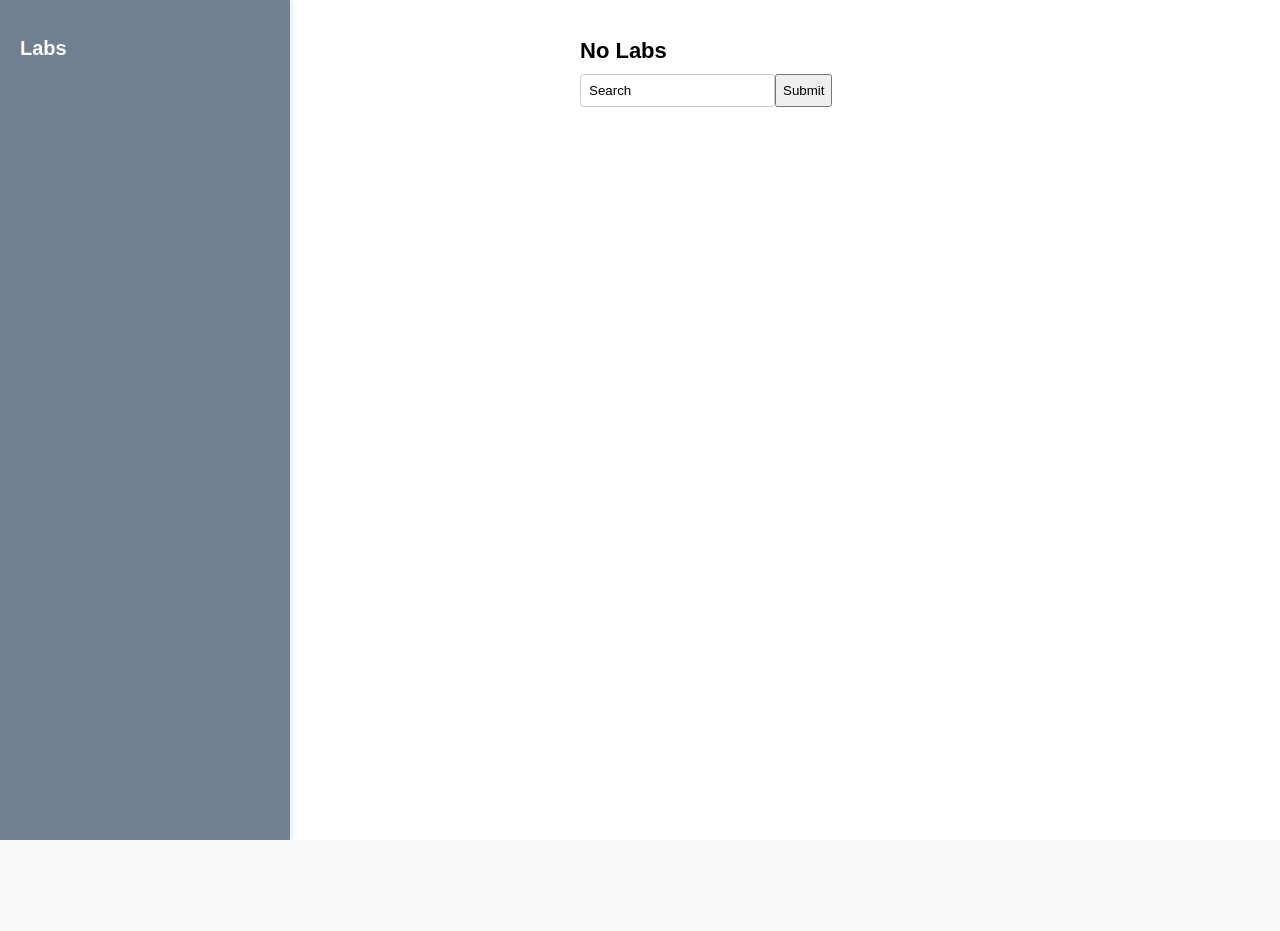
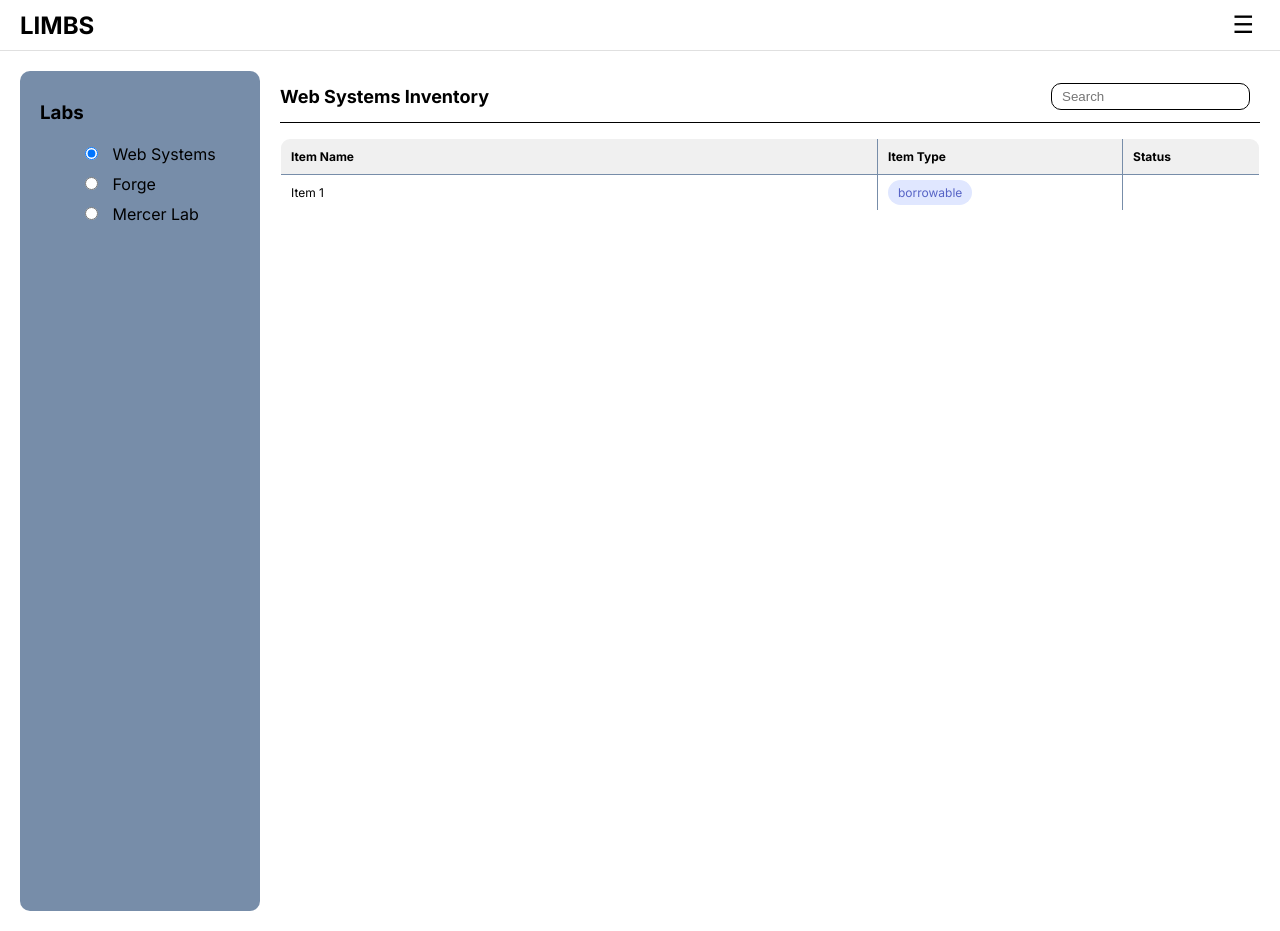
Before and after one commit to RPI-ITWS/ITWS-2110-F24-LuckyCharms, a PHP site: page /user_homepage.html in a window 1280 px wide. Before the commit the page ends 840 px from the top, so only its background shows below. Run offline with PHP 8.4, Linux system fonts and the light colour scheme.

Commit message:
general css to the user lab dashboard page
added general css to the page, the only things that might be left is the side bar and the navigation.

```diff
--- a/homepage.css
+++ b/homepage.css
@@ -1,5 +1,7 @@
+@import url('https://fonts.googleapis.com/css2?family=Inter:ital,opsz,wght@0,14..32,100..900;1,14..32,100..900&display=swap');
+
 html {
-    font-family: Arial;
+  font-family: 'Inter', sans-serif;
   min-width: 1150px;
 }
 
@@ -7,239 +9,118 @@ body {
     margin: 0;
 }
 
-#navbar {
-    display: flex;
-    justify-content: left;
-    width: 100%;
-    position: fixed;
-    background-color: white;
-}
-
-#logo {
-    margin-right: 45%;
-    margin-left: 2%;
-    font-weight: bold;
-    font-size: 40px;
-    width: 10%;
-}
-
-.nav-text {
-    font-size: 18px;
-    font-weight: bold;
-    width: 7%;
-    margin-left: 2%;
-    margin-top: 38px;
-    min-width: 80px;
-}
-
-.nav-button {
-    height: 35px;
-    margin-top: 30px;
-    width: 10%;
-    border: none;
-    border-radius: 20px;
-    color: white;
-    font-size: 20px;
-    font-weight: bold;
-    width: 10%;
-    margin-left: 2%;
-}
-
-#login-button {
-    background-color: #78849E;
-}
-
-#sign-up-button {
-    background-color: black;
-}
-
-#content {
-    display: flex;
-    flex-direction: column;
-    justify-content: center;
-}
-
-#intro {
-    margin: auto;
-    margin-top: 100px;
-    background-color: #78849E;
-    width: 93%;
-    border-radius: 20px;
-    height: 900px;
-}
-
-#title-left {
-    float: left;
-    margin-left: 5%;
-    margin-top: 65px;
-    width: 65%;
-}
-
-#introduction-text {
-    font-size: 40px;
-    margin-bottom: 0;
-}
-
-#title-right {
-    float: right;
-    margin-right: 5%;
-    margin-top: 300px;
-    width: 25%;
-}
-
-#slogan {
-    float: right;
-    text-align: right;
-    font-size: 40px;
-}
-
-#title-sign-up-button {
-    float: right;
-    border: none;
-    border-radius: 20px;
-    color: white;
-    font-size: 20px;
-    font-weight: bold;
-    background-color: black;
-    height: 35px;
-    width: 200px;
-}
-
-h3 {
-    font-size: 100px;
-    margin: 0;
-    color: white;
-}
-
-.first-letter {
-    color: black;
-}
-
-#title-image {
-    width: 80%;
-    margin-left: 10%;
-    margin-left: 10%;
-    margin-top: 60px;
-    border-radius: 20px;
-    height: calc(0.75 * var(--element-width));
-    border: 2px;
-    border-style: solid;
-    border-color: black;
-}
-
-#description {
-    margin: auto;
-    margin-top: 50px;
-    font-size: 40px;
-    font-weight: bold;
-    text-align: center;
-}
-
-#navbar {
-  background-color: #fff;
-  padding: 10px;
-  border-bottom: 1px solid #ccc;
+header {
     display: flex;
     justify-content: space-between;
     align-items: center;
+    padding: 10px 20px;
+    background-color: #fff;
+    border-bottom: 1px solid #e0e0e0;
   }
 
-#navbar h1 {
+  .logo {
     font-size: 24px;
-  margin: 0;
+    font-weight: bold;
   }
 
-#navbar button {
+  .navbar {
+    display: flex;
+    align-items: center;
+  }
+
+  .menu-icon {
+    font-size: 24px;
     background: none;
     border: none;
-  font-size: 24px;
     cursor: pointer;
   }
 
-.dashboard {
+/* Main content */
+main {
     display: flex;
+    flex: 1;
+    padding: 20px;
   }
 
-#sidebar {
-    background-color: #708090;
-    width: 250px;
+  .sidebar {
+    width: 200px;
     height: 100vh;
     padding: 20px;
-    /* position: fixed; */
-    top: 0;
-    left: 0;
-    box-shadow: 2px 0 5px rgba(0, 0, 0, 0.1);
-}
-    #sidebar h2 {
-        font-size: 20px;
-        color: #fff;
+    background-color: #778DA9;
+    border-radius: 10px;
+    margin-right: 20px;
   }
 
-    #sidebar ul {
-        list-style-type: none;
-        padding: 0;
+  .sidebar h3 {
+    margin-top: 10px;
+    margin-bottom: 20px;
   }
 
-    #sidebar ul, li {
-        padding: 10px 0;
-        cursor: pointer;
+  .sidebar ul {
+    list-style: none;
   }
 
-    #sidebar ul, li {
+  .sidebar ul li {
+    margin-bottom: 10px;
+  }
+
+  .sidebar input[type="radio"] {
     margin-right: 10px;
   }
 
-      #sidebar ul li:hover {
-        background-color: #556677;
-        color: #fff;
+  /* Content */
+  .content {
+    flex-grow: 1;
+    background-color: #fff;
+    border-radius: 10px;
+
+    font-size: 12px;
   }
 
-#main {
+  .lab-title {
     display: flex;
-    flex-direction: column;
-    margin-left: 270px;
-    padding: 20px;
+    border-bottom: 1px solid black;
+    margin-bottom: 15px;
   }
 
-#main h2 {
-    font-size: 22px;
-    margin-bottom: 10px;
+    .search-bar {
+        margin-left: auto;
+        display: flex;
+        align-items: center;
     }
 
-form {
-    display: flex;
-    justify-content: flex-end;
-    margin-bottom: 20px;
+    .search-bar input {
+        padding: 5px 10px;
+        border: 1px solid black;
+        border-radius: 10px;
+        margin-right: 10px;
     }
 
-#searchbar {
-    padding: 8px;
-    border: 1px solid #ccc;
-    border-radius: 4px;
+  table {
+    width: 100%;
+    border-collapse: collapse;
+    border: 1px solid #778DA9;
+    border-radius: 10px;
+    overflow: hidden;
   }
 
-#lab-items {
-    width: 100%;
-    border-collapse: collapse;
+  table th, table td {
+    padding: 10px;
+    text-align: left;
+    border: 1px solid #778DA9;
   }
 
-  #lab-items th, #lab-items td {
-    padding: 10px;
-    border: 1px solid #ccc;
+  table thead {
+    background-color: #f0f0f0;
   }
 
-  #lab-items th {
-    background-color: #f0f0f0;
-    text-align: left;
+  .item-name {
+    width: 45vw;
   }
 
-  #lab-items td {
-    text-align: center;
+  .tag {
+    background-color: #e0e7ff;
+    padding: 5px 10px;
+    border-radius: 15px;
+    color: #5764c6;
   }
-
-  #lab-items .borrowable {
-    background-color: #e0e0e0;
-    padding: 4px 8px;
-    border-radius: 4px;
-    font-size: 12px;
-  }
--- a/user_homepage.html
+++ b/user_homepage.html
@@ -18,32 +18,52 @@
   </script>
   <link rel="stylesheet" type="text/css" href="homepage.css">
 <body>
-  <!-- <div id="navbar">
-    <h1>LIMBS</h1>
-    <button id="menu" onclick="menuClick()">-</button>
-  </div> -->
 
-  <div class="dashboard">
-    <div id="sidebar">
-        <h2>Labs</h2>
+  <header>
+    <div class="logo">LIMBS</div>
+    <nav class="navbar">
+      <button class="menu-icon">&#9776;</button>
+    </nav>
+  </header>
 
-        <ul id="lab-list">
+  <main>
+    <div class="sidebar">
+      <h3>Labs</h3>
+      <ul>
+        <li><input type="radio" id="lab1" name="lab" checked> <label for="lab1">Web Systems</label></li>
+        <li><input type="radio" id="lab2" name="lab"> <label for="lab2">Forge</label></li>
+        <li><input type="radio" id="lab3" name="lab"> <label for="lab3">Mercer Lab</label></li>
+      </ul>
+    </div>
 
-        </ul>
+    <div class="content">
+      <div class="lab-title">
+        <h2>Web Systems Inventory</h2>
+        <div class="search-bar">
+          <input type="text" placeholder="Search">
+        </div>
       </div>
 
-      <div id="main">
-        <h2 id="lab-name">No Labs</h2>
-        <!--Below form is non-functional, backend team will have to change later-->
-        <form action="/search.php">
-          <input type="search" id="searchbar" name="query" value="Search">
-          <input type="submit">
-        </form>
-        <br>
-        <table id="lab-items">
+      <table>
+        <thead>
+          <tr>
+            <th>Item Name</th>
+            <th>Item Type</th>
+            <th>Status</th>
+          </tr>
+        </thead>
 
-        </table>
-      </div>
-  </div>
+        <tbody>
+          <tr>
+            <td class="item-name">Item 1</td>
+            <td><span class="tag">borrowable</span></td>
+            <td></td>
+          </tr>
+        </tbody>
+      </table>
+
+    </div>
+  </main>
+
 </body>
 </html>
```
Lines whose indentation alone changed are shown as unchanged.
